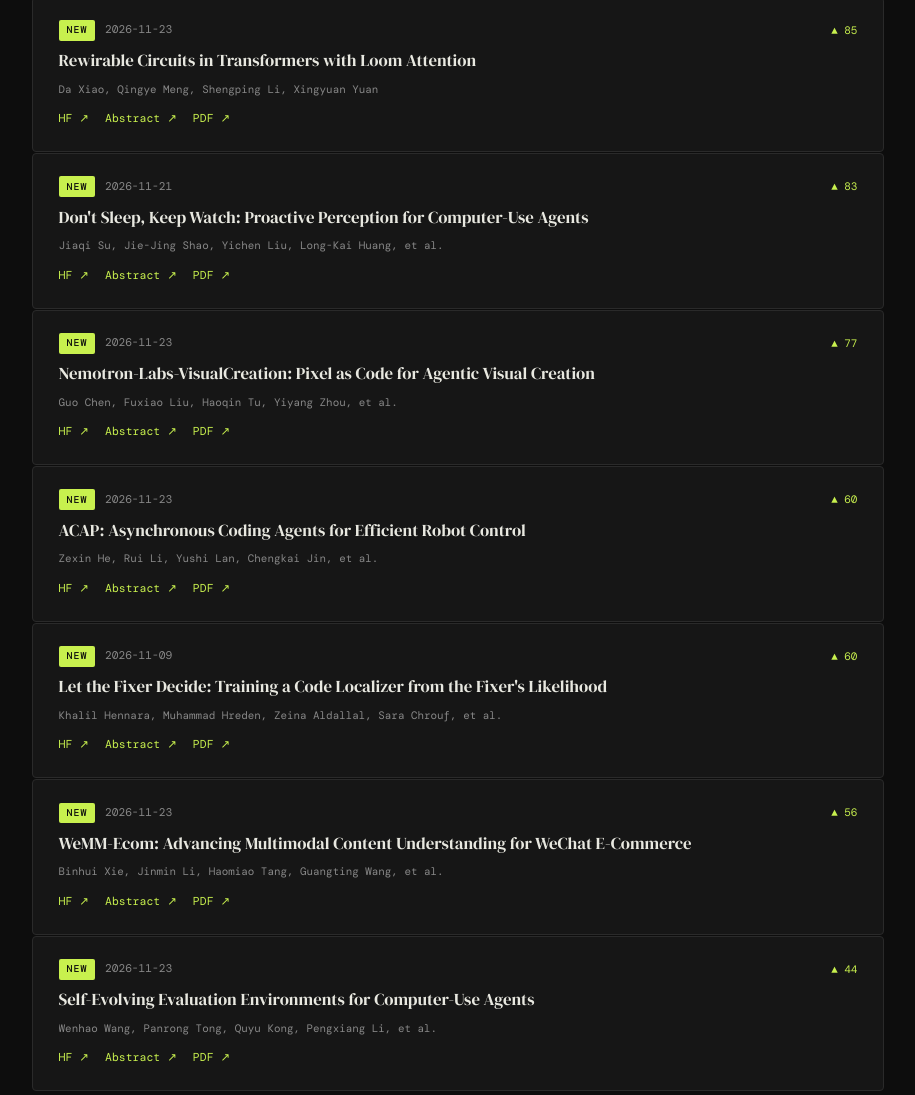
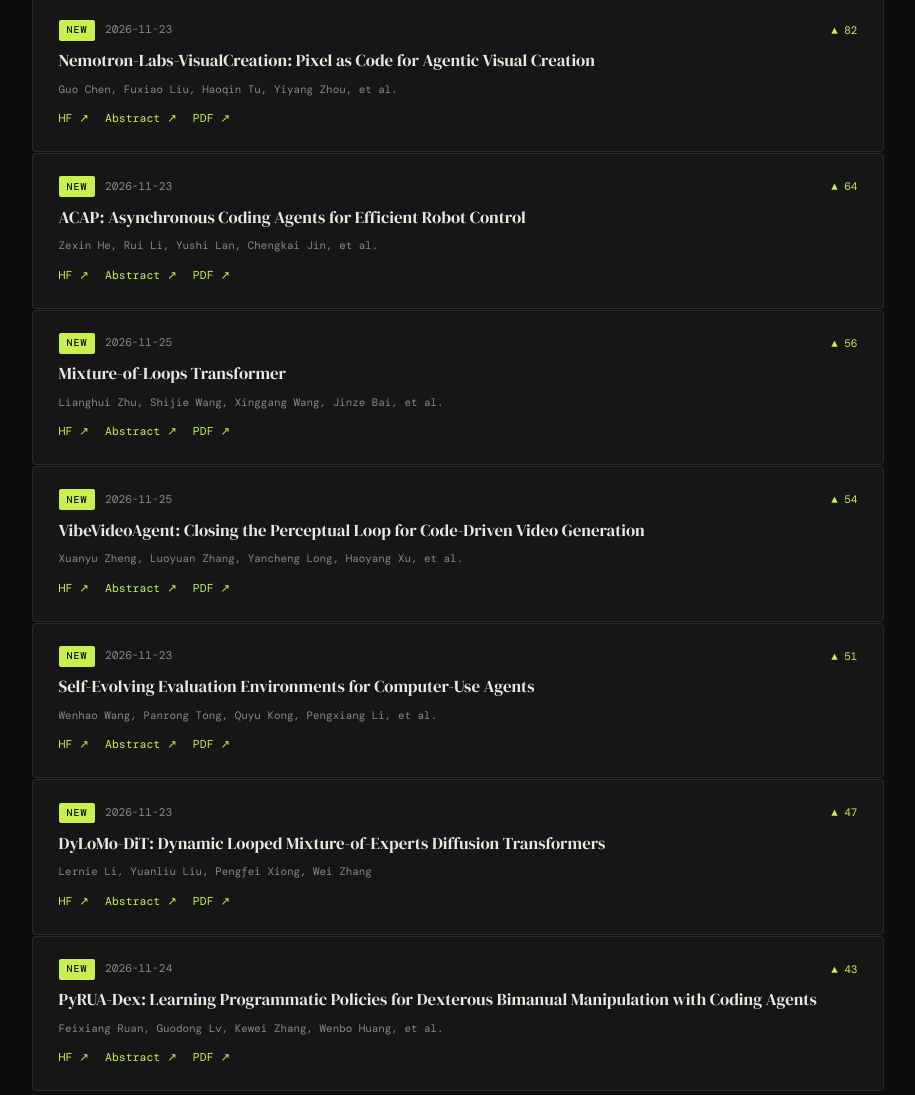
Before and after one commit to alanyom/arxiv-ai-digest, a plain HTML site: page docs/index.html in a window 1280 px wide. Shown: the part 717-1812 px from the top of the page, without its empty margins (182-1097 px from the left). Drawn offline with nearby package versions, Linux system fonts and the light colour scheme.

Commit message:
chore: rebuild site 2026-11-26

```diff
--- a/docs/index.html
+++ b/docs/index.html
@@ -88,45 +88,30 @@
     <div class="section-header">
       <h2 class="section-title">Today's picks</h2>
       <span class="section-count">10 papers</span>
-      <span class="updated">updated 2026-11-25 16:51 UTC</span>
+      <span class="updated">updated 2026-11-26 16:28 UTC</span>
     </div>
     <div class="card-grid">
 
     <article class="card">
       <div class="card-meta">
         <span class="badge">NEW</span>
-        <span class="date">2026-11-23</span>
-        <span class="score-pill">▲ 103</span>
+        <span class="date">2026-11-25</span>
+        <span class="score-pill">▲ 100</span>
       </div>
-      <h3><a href="https://huggingface.co/papers/2611.31201" target="_blank" rel="noopener">Embo-Harness: Towards Understanding Frontier-Model-as-Policy Harness</a></h3>
+      <h3><a href="https://huggingface.co/papers/2611.34849" target="_blank" rel="noopener">Real2SimLab: A Unified Platform for Real-to-Simulation Transfer</a></h3>
       <p class="tldr"></p>
-      <p class="authors">Xiao-Ming Wu, Kang Liao, Yuexiao Ma, Taolin Zhang, et al.</p>
+      <p class="authors">Yongchang Zhang, Jie Huang, Yunhe Ni, Ningyu Zhou, et al.</p>
       <div class="card-links">
-        <a href="https://huggingface.co/papers/2611.31201" target="_blank">HF ↗</a>
-        <a href="https://arxiv.org/abs/2611.31201" target="_blank">Abstract ↗</a>
-        <a href="https://arxiv.org/pdf/2611.31201.pdf" target="_blank">PDF ↗</a>
-      </div>
-    </article>
-    <article class="card">
-      <div class="card-meta">
-        <span class="badge">NEW</span>
-        <span class="date">2026-11-19</span>
-        <span class="score-pill">▲ 98</span>
-      </div>
-      <h3><a href="https://huggingface.co/papers/2611.25403" target="_blank" rel="noopener">Antom 3-in-1 Transformer: A Payment Foundation Model</a></h3>
-      <p class="tldr"></p>
-      <p class="authors">Weiyu Han, Haoyu Jiang, Jie Sheng, Youxi Pan, et al.</p>
-      <div class="card-links">
-        <a href="https://huggingface.co/papers/2611.25403" target="_blank">HF ↗</a>
-        <a href="https://arxiv.org/abs/2611.25403" target="_blank">Abstract ↗</a>
-        <a href="https://arxiv.org/pdf/2611.25403.pdf" target="_blank">PDF ↗</a>
+        <a href="https://huggingface.co/papers/2611.34849" target="_blank">HF ↗</a>
+        <a href="https://arxiv.org/abs/2611.34849" target="_blank">Abstract ↗</a>
+        <a href="https://arxiv.org/pdf/2611.34849.pdf" target="_blank">PDF ↗</a>
       </div>
     </article>
     <article class="card">
       <div class="card-meta">
         <span class="badge">NEW</span>
         <span class="date">2026-11-24</span>
-        <span class="score-pill">▲ 86</span>
+        <span class="score-pill">▲ 98</span>
       </div>
       <h3><a href="https://huggingface.co/papers/2611.32884" target="_blank" rel="noopener">Lazy Agents Answer Against Their Own Beliefs: Reinforcement Learning with Verifiable Beliefs Teaches Them to Act on What They Believe</a></h3>
       <p class="tldr"></p>
@@ -140,38 +125,23 @@
     <article class="card">
       <div class="card-meta">
         <span class="badge">NEW</span>
-        <span class="date">2026-11-23</span>
-        <span class="score-pill">▲ 85</span>
+        <span class="date">2026-11-25</span>
+        <span class="score-pill">▲ 82</span>
       </div>
-      <h3><a href="https://huggingface.co/papers/2611.30634" target="_blank" rel="noopener">Rewirable Circuits in Transformers with Loom Attention</a></h3>
+      <h3><a href="https://huggingface.co/papers/2611.34575" target="_blank" rel="noopener">Sage-Med: Scaling Medical Multimodal Intelligence</a></h3>
       <p class="tldr"></p>
-      <p class="authors">Da Xiao, Qingye Meng, Shengping Li, Xingyuan Yuan</p>
+      <p class="authors">Med Team, Ming Hu, Cheng Tang, Wei Li, et al.</p>
       <div class="card-links">
-        <a href="https://huggingface.co/papers/2611.30634" target="_blank">HF ↗</a>
-        <a href="https://arxiv.org/abs/2611.30634" target="_blank">Abstract ↗</a>
-        <a href="https://arxiv.org/pdf/2611.30634.pdf" target="_blank">PDF ↗</a>
-      </div>
-    </article>
-    <article class="card">
-      <div class="card-meta">
-        <span class="badge">NEW</span>
-        <span class="date">2026-11-21</span>
-        <span class="score-pill">▲ 83</span>
-      </div>
-      <h3><a href="https://huggingface.co/papers/2611.28947" target="_blank" rel="noopener">Don't Sleep, Keep Watch: Proactive Perception for Computer-Use Agents</a></h3>
-      <p class="tldr"></p>
-      <p class="authors">Jiaqi Su, Jie-Jing Shao, Yichen Liu, Long-Kai Huang, et al.</p>
-      <div class="card-links">
-        <a href="https://huggingface.co/papers/2611.28947" target="_blank">HF ↗</a>
-        <a href="https://arxiv.org/abs/2611.28947" target="_blank">Abstract ↗</a>
-        <a href="https://arxiv.org/pdf/2611.28947.pdf" target="_blank">PDF ↗</a>
+        <a href="https://huggingface.co/papers/2611.34575" target="_blank">HF ↗</a>
+        <a href="https://arxiv.org/abs/2611.34575" target="_blank">Abstract ↗</a>
+        <a href="https://arxiv.org/pdf/2611.34575.pdf" target="_blank">PDF ↗</a>
       </div>
     </article>
     <article class="card">
       <div class="card-meta">
         <span class="badge">NEW</span>
         <span class="date">2026-11-23</span>
-        <span class="score-pill">▲ 77</span>
+        <span class="score-pill">▲ 82</span>
       </div>
       <h3><a href="https://huggingface.co/papers/2611.31358" target="_blank" rel="noopener">Nemotron-Labs-VisualCreation: Pixel as Code for Agentic Visual Creation</a></h3>
       <p class="tldr"></p>
@@ -186,7 +156,7 @@
       <div class="card-meta">
         <span class="badge">NEW</span>
         <span class="date">2026-11-23</span>
-        <span class="score-pill">▲ 60</span>
+        <span class="score-pill">▲ 64</span>
       </div>
       <h3><a href="https://huggingface.co/papers/2611.31205" target="_blank" rel="noopener">ACAP: Asynchronous Coding Agents for Efficient Robot Control</a></h3>
       <p class="tldr"></p>
@@ -200,38 +170,38 @@
     <article class="card">
       <div class="card-meta">
         <span class="badge">NEW</span>
-        <span class="date">2026-11-09</span>
-        <span class="score-pill">▲ 60</span>
+        <span class="date">2026-11-25</span>
+        <span class="score-pill">▲ 56</span>
       </div>
-      <h3><a href="https://huggingface.co/papers/2611.12164" target="_blank" rel="noopener">Let the Fixer Decide: Training a Code Localizer from the Fixer's Likelihood</a></h3>
+      <h3><a href="https://huggingface.co/papers/2611.34923" target="_blank" rel="noopener">Mixture-of-Loops Transformer</a></h3>
       <p class="tldr"></p>
-      <p class="authors">Khalil Hennara, Muhammad Hreden, Zeina Aldallal, Sara Chrouf, et al.</p>
+      <p class="authors">Lianghui Zhu, Shijie Wang, Xinggang Wang, Jinze Bai, et al.</p>
       <div class="card-links">
-        <a href="https://huggingface.co/papers/2611.12164" target="_blank">HF ↗</a>
-        <a href="https://arxiv.org/abs/2611.12164" target="_blank">Abstract ↗</a>
-        <a href="https://arxiv.org/pdf/2611.12164.pdf" target="_blank">PDF ↗</a>
+        <a href="https://huggingface.co/papers/2611.34923" target="_blank">HF ↗</a>
+        <a href="https://arxiv.org/abs/2611.34923" target="_blank">Abstract ↗</a>
+        <a href="https://arxiv.org/pdf/2611.34923.pdf" target="_blank">PDF ↗</a>
+      </div>
+    </article>
+    <article class="card">
+      <div class="card-meta">
+        <span class="badge">NEW</span>
+        <span class="date">2026-11-25</span>
+        <span class="score-pill">▲ 54</span>
+      </div>
+      <h3><a href="https://huggingface.co/papers/2611.34237" target="_blank" rel="noopener">VibeVideoAgent: Closing the Perceptual Loop for Code-Driven Video Generation</a></h3>
+      <p class="tldr"></p>
+      <p class="authors">Xuanyu Zheng, Luoyuan Zhang, Yancheng Long, Haoyang Xu, et al.</p>
+      <div class="card-links">
+        <a href="https://huggingface.co/papers/2611.34237" target="_blank">HF ↗</a>
+        <a href="https://arxiv.org/abs/2611.34237" target="_blank">Abstract ↗</a>
+        <a href="https://arxiv.org/pdf/2611.34237.pdf" target="_blank">PDF ↗</a>
       </div>
     </article>
     <article class="card">
       <div class="card-meta">
         <span class="badge">NEW</span>
         <span class="date">2026-11-23</span>
-        <span class="score-pill">▲ 56</span>
-      </div>
-      <h3><a href="https://huggingface.co/papers/2611.30662" target="_blank" rel="noopener">WeMM-Ecom: Advancing Multimodal Content Understanding for WeChat E-Commerce</a></h3>
-      <p class="tldr"></p>
-      <p class="authors">Binhui Xie, Jinmin Li, Haomiao Tang, Guangting Wang, et al.</p>
-      <div class="card-links">
-        <a href="https://huggingface.co/papers/2611.30662" target="_blank">HF ↗</a>
-        <a href="https://arxiv.org/abs/2611.30662" target="_blank">Abstract ↗</a>
-        <a href="https://arxiv.org/pdf/2611.30662.pdf" target="_blank">PDF ↗</a>
-      </div>
-    </article>
-    <article class="card">
-      <div class="card-meta">
-        <span class="badge">NEW</span>
-        <span class="date">2026-11-23</span>
-        <span class="score-pill">▲ 44</span>
+        <span class="score-pill">▲ 51</span>
       </div>
       <h3><a href="https://huggingface.co/papers/2611.30962" target="_blank" rel="noopener">Self-Evolving Evaluation Environments for Computer-Use Agents</a></h3>
       <p class="tldr"></p>
@@ -240,6 +210,36 @@
         <a href="https://huggingface.co/papers/2611.30962" target="_blank">HF ↗</a>
         <a href="https://arxiv.org/abs/2611.30962" target="_blank">Abstract ↗</a>
         <a href="https://arxiv.org/pdf/2611.30962.pdf" target="_blank">PDF ↗</a>
+      </div>
+    </article>
+    <article class="card">
+      <div class="card-meta">
+        <span class="badge">NEW</span>
+        <span class="date">2026-11-23</span>
+        <span class="score-pill">▲ 47</span>
+      </div>
+      <h3><a href="https://huggingface.co/papers/2611.30844" target="_blank" rel="noopener">DyLoMo-DiT: Dynamic Looped Mixture-of-Experts Diffusion Transformers</a></h3>
+      <p class="tldr"></p>
+      <p class="authors">Lernie Li, Yuanliu Liu, Pengfei Xiong, Wei Zhang</p>
+      <div class="card-links">
+        <a href="https://huggingface.co/papers/2611.30844" target="_blank">HF ↗</a>
+        <a href="https://arxiv.org/abs/2611.30844" target="_blank">Abstract ↗</a>
+        <a href="https://arxiv.org/pdf/2611.30844.pdf" target="_blank">PDF ↗</a>
+      </div>
+    </article>
+    <article class="card">
+      <div class="card-meta">
+        <span class="badge">NEW</span>
+        <span class="date">2026-11-24</span>
+        <span class="score-pill">▲ 43</span>
+      </div>
+      <h3><a href="https://huggingface.co/papers/2611.33144" target="_blank" rel="noopener">PyRUA-Dex: Learning Programmatic Policies for Dexterous Bimanual Manipulation with Coding Agents</a></h3>
+      <p class="tldr"></p>
+      <p class="authors">Feixiang Ruan, Guodong Lv, Kewei Zhang, Wenbo Huang, et al.</p>
+      <div class="card-links">
+        <a href="https://huggingface.co/papers/2611.33144" target="_blank">HF ↗</a>
+        <a href="https://arxiv.org/abs/2611.33144" target="_blank">Abstract ↗</a>
+        <a href="https://arxiv.org/pdf/2611.33144.pdf" target="_blank">PDF ↗</a>
       </div>
     </article>
     </div>
```
